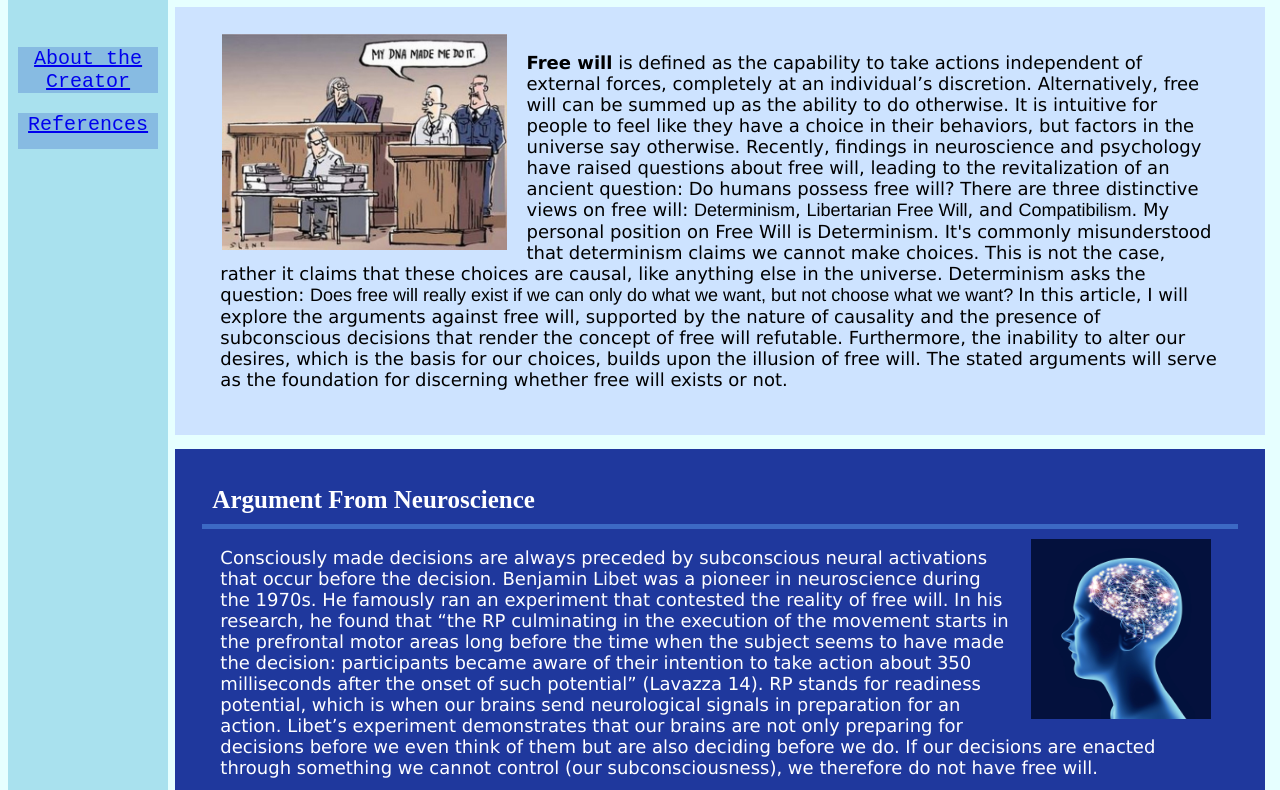
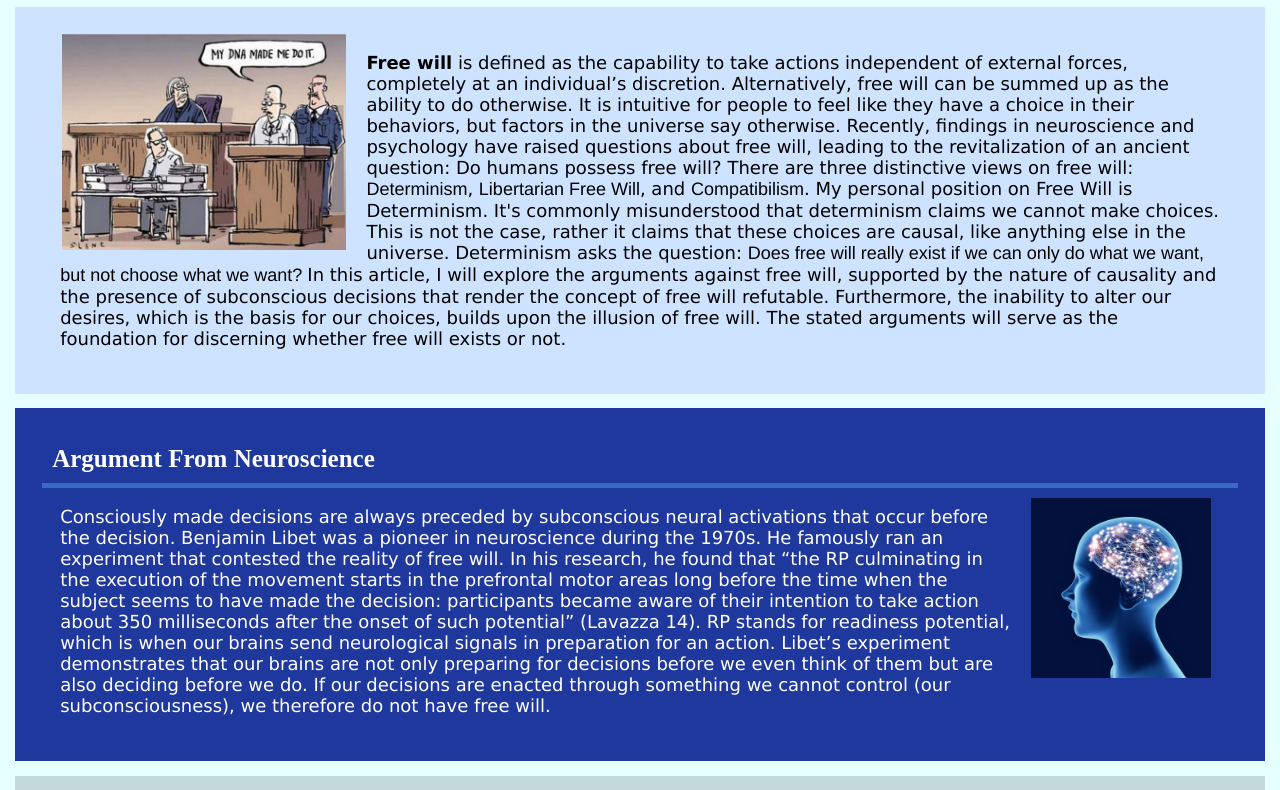
Before and after one commit to DevHelix/my-portfolio, a plain HTML site: page index.html in a window 1280 px wide. Shown: the part 81-871 px from the top of the page. Drawn offline with Linux system fonts and the light colour scheme.

Commit message:
Update index.html

```diff
--- a/index.html
+++ b/index.html
@@ -6,14 +6,6 @@
 </head>
 <body>
     <div class="main" style="display:flex;">
-        <div class="panel">
-            <div class="link-container" style="margin-top:120px">
-                <a href="./about.html" class="panel-link">About the Creator</a>
-            </div>
-            <div class="link-container">
-                <a href="./references.html" class="panel-link">References</a>
-            </div>
-        </div>
 
         <div class="content-container">
             <div class="title-section">
```
